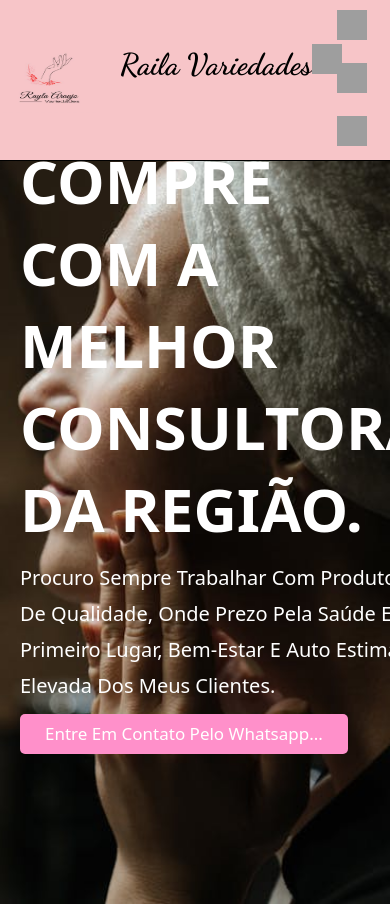
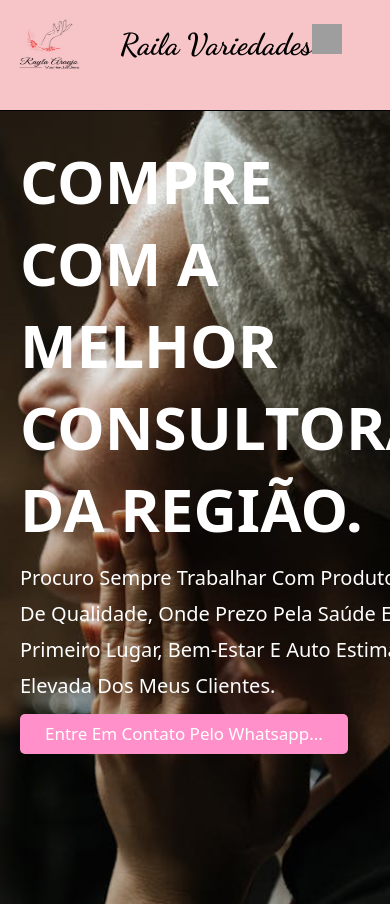
Before and after one commit to diegodev37/Raila_Variedades, a plain HTML site: page index.html in a window 390 px wide. Shown: the top 904 px of the page. Drawn offline with Linux system fonts and the light colour scheme; grey boxes are pictures that could not be loaded.

Commit message:
Alteração no CSS @media e no index no link do instagram.

```diff
--- a/index.html
+++ b/index.html
@@ -36,7 +36,7 @@
 
             <div class="icons">
 
-                <a href="https://www.instagram.com/" target="_blank">
+                <a href="https://www.instagram.com/rayla_araujo10/" target="_blank">
                     <img width="30" height="30" src="https://img.icons8.com/fluency/48/instagram-new.png"
                         alt="instagram-new" /></a>
                 <img width="30" height="30" src="https://img.icons8.com/color-glass/48/perfume.png" alt="perfume" />
--- a/style.css
+++ b/style.css
@@ -271,7 +271,7 @@ span {
     align-items: center;
 }
 
-@media(max-width:700px) {
+@media(max-width:500px) {
 
 
     .header section {
@@ -279,7 +279,8 @@ span {
         align-items: center;
         justify-content: start;
         padding: 0;
-        padding-bottom: 1px;
+        padding-bottom: 2rem;
+        height: 90px;
     }
 
     .cabecalho {
@@ -290,11 +291,12 @@ span {
         font-size: 3rem;
         margin-left: 2rem;
         position: fixed;
-        margin-top: 15px;
+        margin-top: 30px;
     }
     .icons img {
         margin: 1rem;
         cursor: pointer;
+        visibility: hidden;
 
     }
 
```
